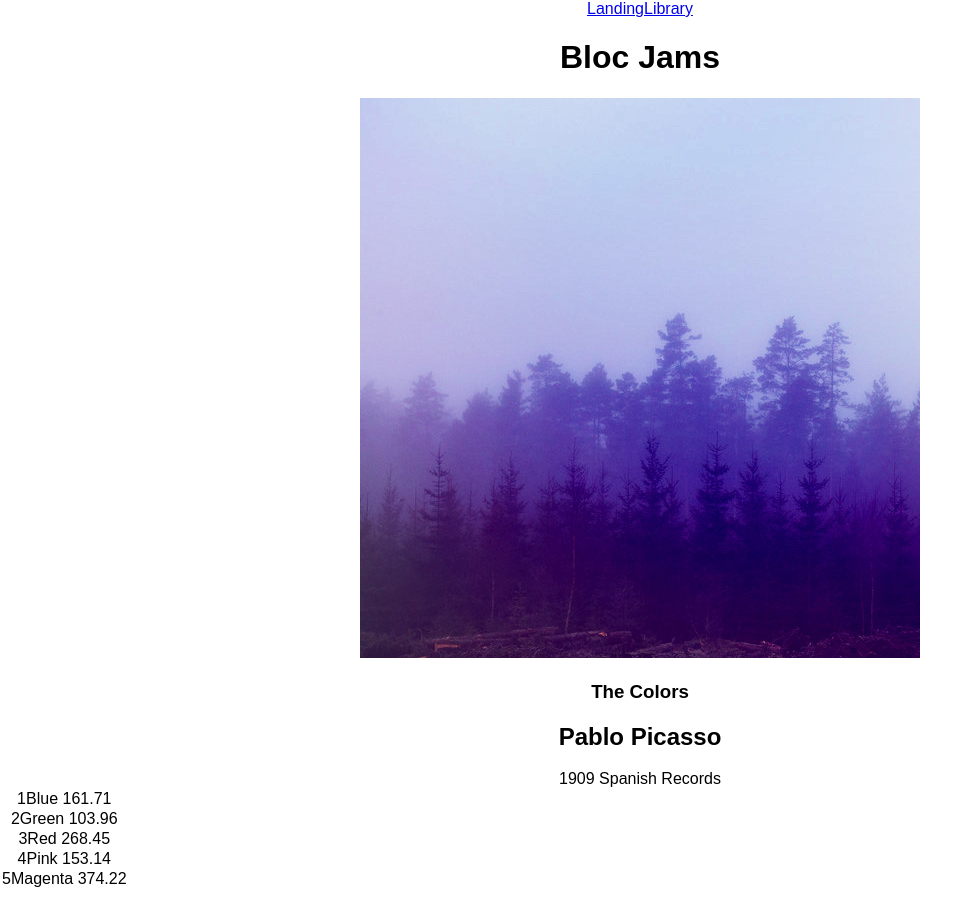
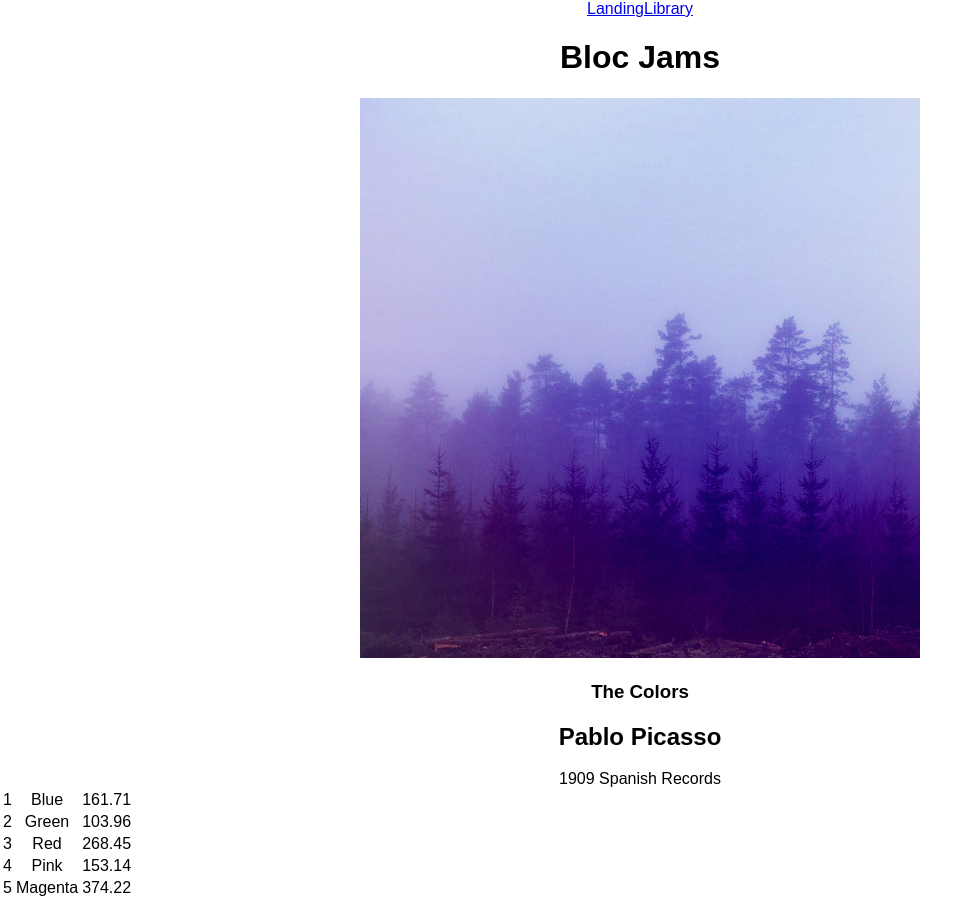
Before and after one commit to amanakiwala/bloc-jams-react, a React (Create React App) app in the folder bloc-jams-react/: page /album/the-colors in a window 1280 px wide. Shown: the whole page, without its empty margins (0-980 px from the left). Built offline with nearby package versions, Linux system fonts and the light colour scheme.

Commit message:
corrected error

```diff
--- a/bloc-jams-react/src/components/Album.js
+++ b/bloc-jams-react/src/components/Album.js
@@ -87,10 +87,7 @@ class Album extends Component {
 		           key={index}
 		           onClick={() => this.handleSongClick(song)}
 		           onMouseEnter={() => this.mOver(song)}
-		           onMouseLeave={() => this.mOut(song)}>
-		          {songContent}
-		           {song.title} {song.duration}
-		       </tr>
+		           onMouseLeave={() => this.mOut(song)}><td>{songContent}</td><td>{song.title}</td><td>{song.duration}</td></tr>
 
 
           ])
@@ -109,25 +106,15 @@ class Album extends Component {
                  <div id="release-info">{this.state.album.releaseInfo}</div>
                </div>
              </section>
-
              <table id="song-list">
                <colgroup>
-               	<col id="song-number-colomn" />
-               	<col id="song-title-colomn" />
-               	<col id="song-duration-colomn" />
+               	<col id="song-number-colomn"/>
+               	<col id="song-title-colomn"/>
+               	<col id="song-duration-colomn"/>
                </colgroup>
-
-
                <tbody>
-
                {this.setState.album.songList.map(this.renderSong.bind(this))}
-
-
-
-
-
                </tbody>
-
              </table>
            </section>
 			);
```
